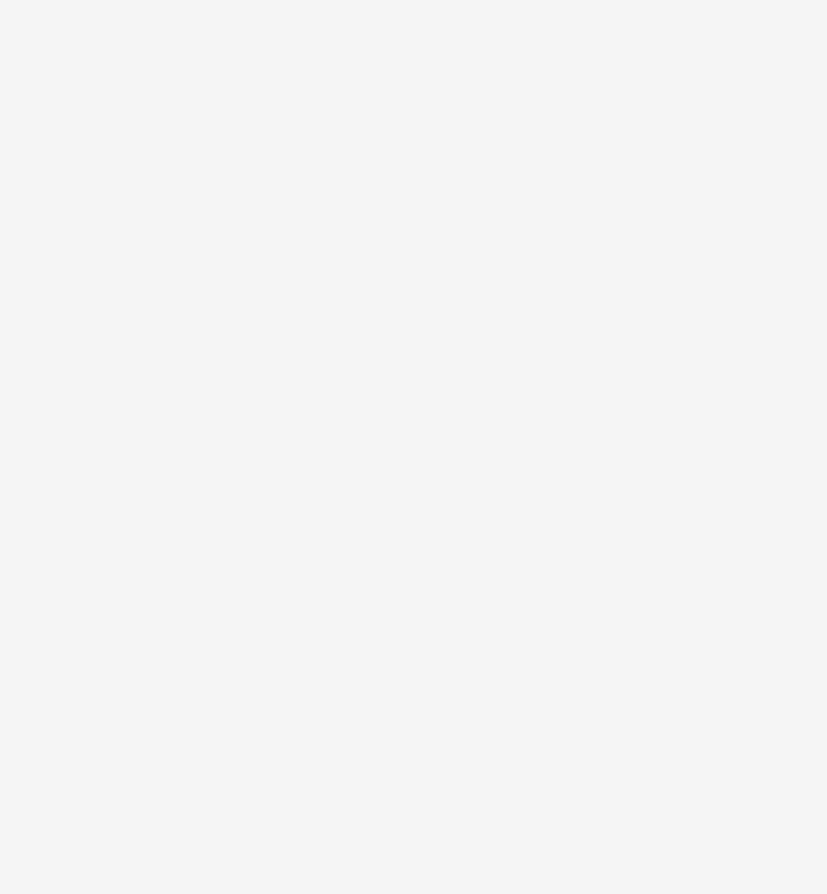
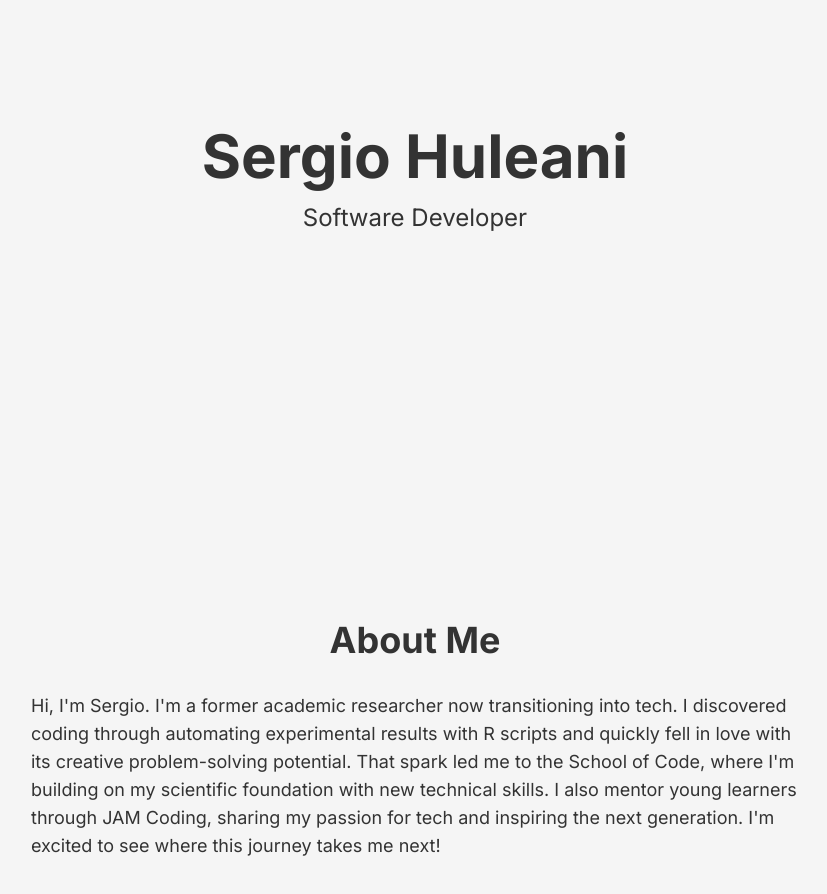
Before and after one commit to skudz96/portfolio-website, a Next.js app: page / in a window 1280 px wide. Shown: the part 260-1154 px from the top of the page, without its empty margins (225-1052 px from the left). Before the commit the page ends 800 px from the top, so only its background shows below. Built offline with nearby package versions, Linux system fonts and the light colour scheme.

Commit message:
header styling ticket #1

```diff
--- /dev/null
+++ b/src/app/Components/AboutMe.tsx
@@ -0,0 +1,19 @@
+export default function AboutMe() {
+  return (
+    <section className="py-20 bg-highlight">
+      <div className="container mx-auto px-6">
+        <h2 className="text-4xl font-bold mb-8 text-center">About Me</h2>
+        <p className="text-lg text-text max-w-3xl mx-auto">
+          Hi, I&apos;m Sergio. I&apos;m a former academic researcher now
+          transitioning into tech. I discovered coding through automating
+          experimental results with R scripts and quickly fell in love with its
+          creative problem-solving potential. That spark led me to the School of
+          Code, where I&apos;m building on my scientific foundation with new
+          technical skills. I also mentor young learners through JAM Coding,
+          sharing my passion for tech and inspiring the next generation.
+          I&apos;m excited to see where this journey takes me next!
+        </p>
+      </div>
+    </section>
+  );
+}
--- a/src/app/Components/Header.tsx
+++ b/src/app/Components/Header.tsx
@@ -2,48 +2,23 @@ import Link from "next/link";
 
 export default function Header() {
   return (
-    <header className="fixed w-full bg-background z-10">
+    <header className="fixed w-full">
       <nav className="container mx-auto px-6 py-4">
         <ul className="flex flex-row justify-center items-center space-x-8">
           <li>
-            <Link
-              href="#home"
-              className="text-text hover:text-accent transition-colors"
-            >
-              Home
-            </Link>
+            <Link href="#home">Home</Link>
           </li>
           <li>
-            <Link
-              href="#about"
-              className="text-text hover:text-accent transition-colors"
-            >
-              About
-            </Link>
+            <Link href="#about">About</Link>
           </li>
           <li>
-            <Link
-              href="#projects"
-              className="text-text hover:text-accent transition-colors"
-            >
-              Projects
-            </Link>
+            <Link href="#projects">Projects</Link>
           </li>
           <li>
-            <Link
-              href="#skills"
-              className="text-text hover:text-accent transition-colors"
-            >
-              Skills
-            </Link>
+            <Link href="#skills">Skills</Link>
           </li>
           <li>
-            <Link
-              href="#contact"
-              className="text-text hover:text-accent transition-colors"
-            >
-              Contact
-            </Link>
+            <Link href="#contact">Contact</Link>
           </li>
         </ul>
       </nav>
--- /dev/null
+++ b/src/app/Components/TitleScreen.tsx
@@ -0,0 +1,10 @@
+export default function TitleScreen() {
+  return (
+    <section className="min-h-screen flex items-center justify-center pt-20">
+      <div className="text-center">
+        <h1 className="text-6xl font-bold mb-4">Sergio Huleani</h1>
+        <p className="text-2xl">Software Developer</p>
+      </div>
+    </section>
+  );
+}
--- a/src/app/page.tsx
+++ b/src/app/page.tsx
@@ -1,10 +1,13 @@
 import Header from "./Components/Header";
-import "./globals.css";
+import TitleScreen from "./Components/TitleScreen";
+import AboutMe from "./Components/AboutMe";
 
 export default function Home() {
   return (
     <main className="min-h-screen">
       <Header />
+      <TitleScreen />
+      <AboutMe />
     </main>
   );
 }
```
